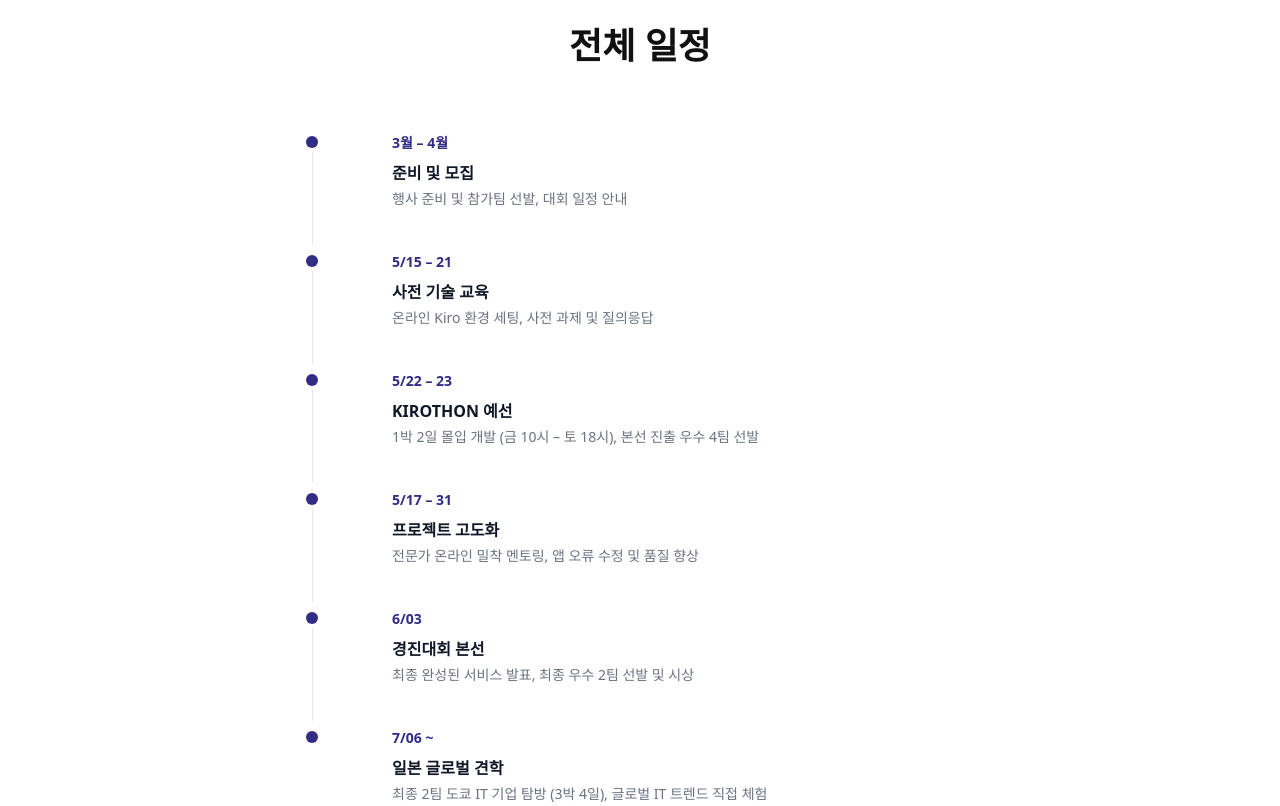
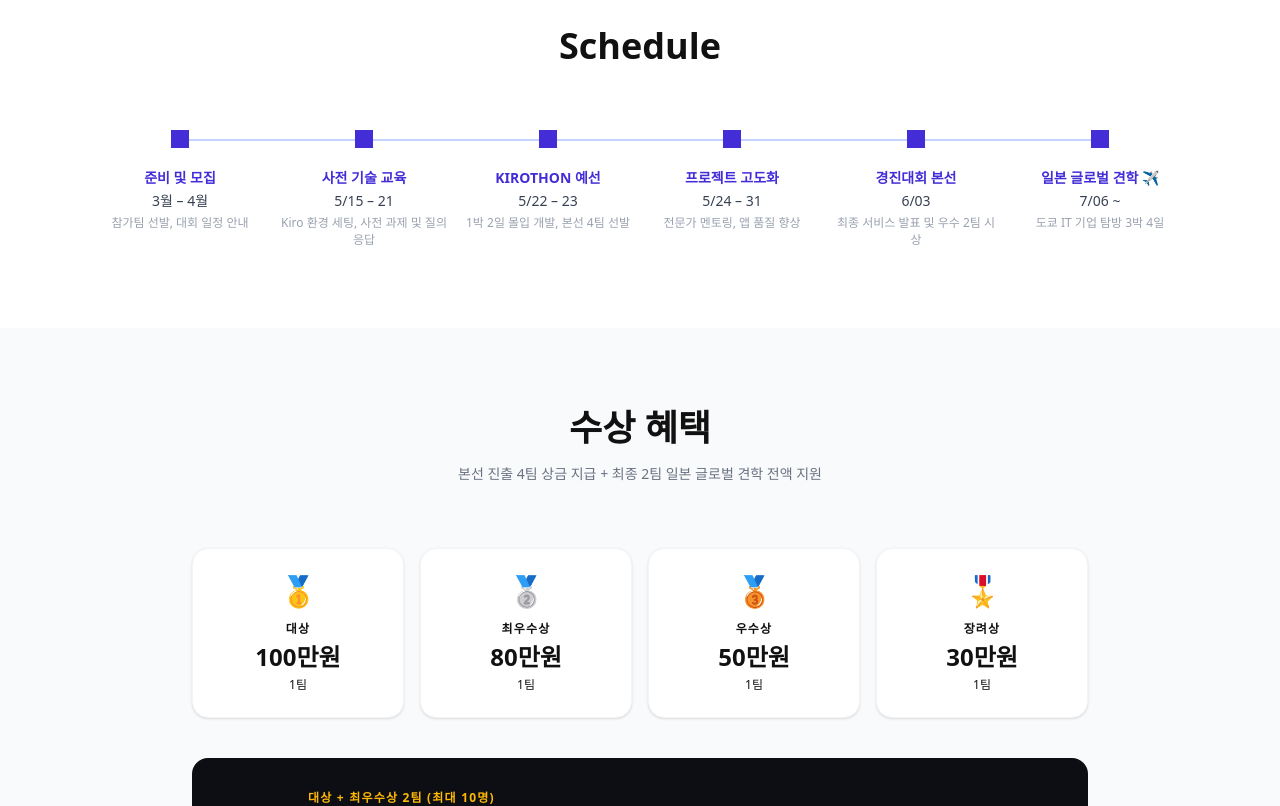
Before and after one commit to pobiq/kiro_sample, a Next.js app: page / in a window 1280 px wide. Shown: the part 1380-2186 px from the top of the page. Built offline with nearby package versions, Linux system fonts and the light colour scheme.

Commit message:
Schedule 변경

```diff
--- a/app/page.tsx
+++ b/app/page.tsx
@@ -9,12 +9,12 @@ const heroStats = [
 ];
 
 const timeline = [
-  { period: "3월 – 4월", label: "준비 및 모집", desc: "행사 준비 및 참가팀 선발, 대회 일정 안내", dot: "bg-indigo-900" },
-  { period: "5/15 – 21", label: "사전 기술 교육", desc: "온라인 Kiro 환경 세팅, 사전 과제 및 질의응답", dot: "bg-indigo-900" },
-  { period: "5/22 – 23", label: "KIROTHON 예선", desc: "1박 2일 몰입 개발 (금 10시 – 토 18시), 본선 진출 우수 4팀 선발", dot: "bg-indigo-900" },
-  { period: "5/17 – 31", label: "프로젝트 고도화", desc: "전문가 온라인 밀착 멘토링, 앱 오류 수정 및 품질 향상", dot: "bg-indigo-900" },
-  { period: "6/03", label: "경진대회 본선", desc: "최종 완성된 서비스 발표, 최종 우수 2팀 선발 및 시상", dot: "bg-indigo-900" },
-  { period: "7/06 ~", label: "일본 글로벌 견학", desc: "최종 2팀 도쿄 IT 기업 탐방 (3박 4일), 글로벌 IT 트렌드 직접 체험", dot: "bg-indigo-900" },
+  { period: "3월 – 4월", label: "준비 및 모집", desc: "참가팀 선발, 대회 일정 안내" },
+  { period: "5/15 – 21", label: "사전 기술 교육", desc: "Kiro 환경 세팅, 사전 과제 및 질의응답" },
+  { period: "5/22 – 23", label: "KIROTHON 예선", desc: "1박 2일 몰입 개발, 본선 4팀 선발" },
+  { period: "5/24 – 31", label: "프로젝트 고도화", desc: "전문가 멘토링, 앱 품질 향상" },
+  { period: "6/03", label: "경진대회 본선", desc: "최종 서비스 발표 및 우수 2팀 시상" },
+  { period: "7/06 ~", label: "일본 글로벌 견학 ✈️", desc: "도쿄 IT 기업 탐방 3박 4일" },
 ];
 
 const prizes = [
@@ -128,23 +128,48 @@ export default function Home() {
       {/* ── Timeline ── */}
       <section id="timeline" className="bg-white py-20">
         <div className="max-w-6xl mx-auto px-6">
-          <h2 className="text-4xl font-bold text-center mb-16">전체 일정</h2>
+          <h2 className="text-4xl font-bold text-center mb-16">Schedule</h2>
 
-          <div className="max-w-3xl mx-auto space-y-0">
+          {/* 데스크탑: 가로 타임라인 */}
+          <div className="hidden md:block overflow-x-auto">
+            <div className="relative min-w-[700px]">
+              {/* 연결선 */}
+              <div className="absolute top-[9px] left-[calc(100%/12)] right-[calc(100%/12)] h-0.5 bg-indigo-200" />
+
+              {/* 마커 행 */}
+              <div className="relative flex justify-between mb-5">
+                {timeline.map((item) => (
+                  <div key={item.label} className="flex flex-col items-center" style={{ width: `${100 / timeline.length}%` }}>
+                    <div className="w-[18px] h-[18px] bg-indigo-700" />
+                  </div>
+                ))}
+              </div>
+
+              {/* 텍스트 행 */}
+              <div className="flex justify-between">
+                {timeline.map((item) => (
+                  <div key={item.label} className="flex flex-col items-center text-center px-2" style={{ width: `${100 / timeline.length}%` }}>
+                    <span className="text-indigo-700 font-bold text-sm leading-snug mb-1">{item.label}</span>
+                    <span className="text-gray-700 text-sm mb-1">{item.period}</span>
+                    <span className="text-gray-400 text-xs leading-snug">{item.desc}</span>
+                  </div>
+                ))}
+              </div>
+            </div>
+          </div>
+
+          {/* 모바일: 세로 타임라인 */}
+          <div className="md:hidden flex flex-col gap-0">
             {timeline.map((item, i) => (
-              <div key={item.label} className="flex gap-6">
-                {/* Left: period + dot + line */}
-                <div className="flex flex-col items-center w-28 shrink-0">
-                  <div className={`w-3 h-3 rounded-full mt-1.5 ${item.dot}`} />
-                  {i < 5 && <div className="w-px flex-1 bg-gray-200 my-1" />}
+              <div key={item.label} className="flex gap-4">
+                <div className="flex flex-col items-center">
+                  <div className="w-3 h-3 bg-indigo-700 rotate-45 shrink-0 mt-1" />
+                  {i < timeline.length - 1 && <div className="w-0.5 flex-1 bg-indigo-200 my-1" />}
                 </div>
-                {/* Right: content */}
-                <div className="pb-10">
-                  <div className="inline-block text-sm font-bold mb-2 text-indigo-900">
-                    {item.period}
-                  </div>
-                  <h3 className="font-bold text-base mb-1 text-gray-900">{item.label}</h3>
-                  <p className="text-sm text-gray-500">{item.desc}</p>
+                <div className="pb-8">
+                  <span className="text-indigo-700 font-bold text-sm">{item.label}</span>
+                  <p className="text-gray-700 text-sm">{item.period}</p>
+                  <p className="text-gray-400 text-xs mt-0.5">{item.desc}</p>
                 </div>
               </div>
             ))}
```
